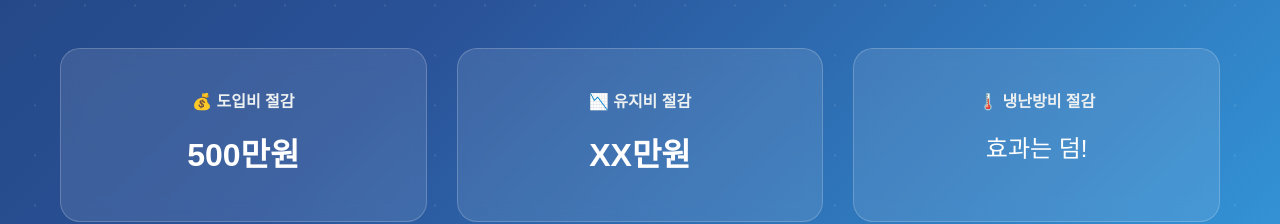
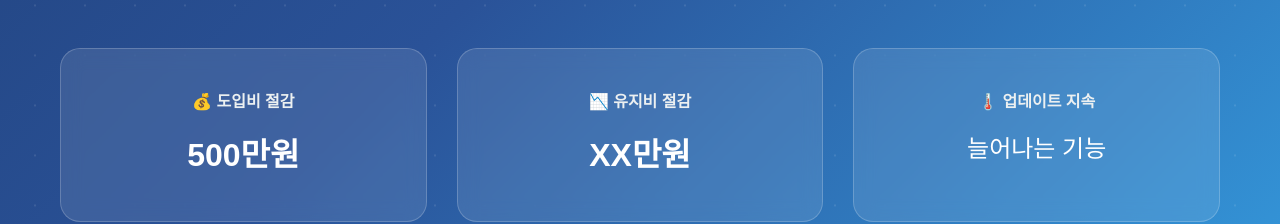
Before and after one commit to funkyts/miki, a plain HTML site: page index.html in a window 1280 px wide. Shown: the part 3937-4161 px from the top of the page. Drawn offline with Linux system fonts and the light colour scheme.

Commit message:
Update index.html

```diff
--- a/index.html
+++ b/index.html
@@ -1001,8 +1001,8 @@
                     <p style="font-size: 2rem; font-weight: bold;">XX만원</p>
                 </div>
                 <div class="savings-item">
-                    <h4>🌡️ 냉난방비 절감</h4>
-                    <p style="font-size: 1.5rem;">효과는 덤!</p>
+                    <h4>🌡️ 업데이트 지속</h4>
+                    <p style="font-size: 1.5rem;">늘어나는 기능</p>
                 </div>
             </div>
         </div>
```
